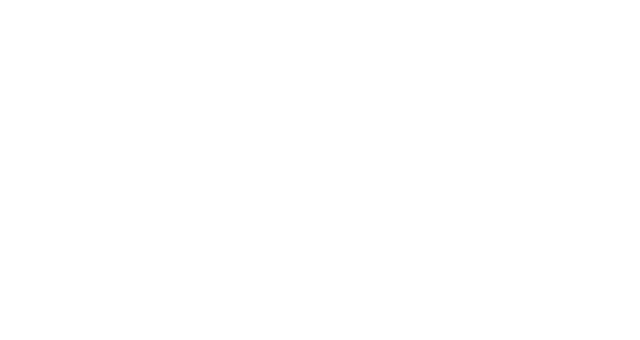
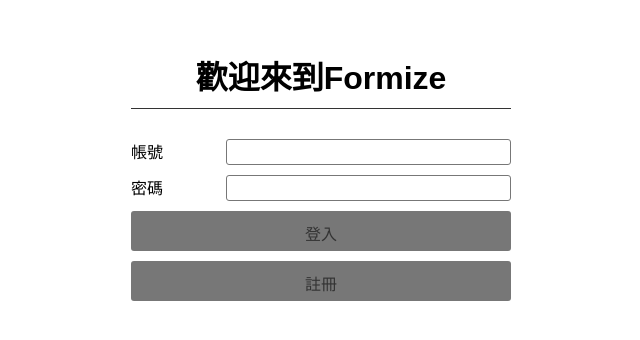
Before and after one commit to f0955710119/formize, a Next.js app: page / in a window 1280 px wide. Shown: the part 224-564 px from the top of the page, without its empty margins (319-959 px from the left). Built offline with nearby package versions, Linux system fonts and the light colour scheme; a web font is replaced by a local one.

Commit message:
Add simple layout for landing page

```diff
--- a/package.json
+++ b/package.json
@@ -13,7 +13,7 @@
     "@emotion/styled": "^11.8.1",
     "@mui/material": "^5.6.0",
     "@randex/material-ui-multiple-dates-picker": "^0.4.0",
-    "@types/styled-components": "^5.1.25",
+    "firebase": "^9.6.10",
     "next": "12.1.4",
     "react": "18.0.0",
     "react-dom": "18.0.0",
@@ -23,6 +23,7 @@
     "@types/node": "17.0.23",
     "@types/react": "18.0.1",
     "@types/react-dom": "18.0.0",
+    "@types/styled-components": "^5.1.25",
     "eslint": "8.13.0",
     "eslint-config-next": "12.1.4",
     "typescript": "4.6.3"
--- a/pages/_app.tsx
+++ b/pages/_app.tsx
@@ -18,7 +18,25 @@
   }
 
   body {
+    font-size: 1.6rem;
     font-family: openhuninn;
+  }
+
+  ul: {
+    list-style: none;
+  }
+
+  a:link,a:visited {
+    text-decoration: none;
+  }
+
+  button {
+    transition: background-color 0.3s;
+    border: none;
+  }
+
+  input:focus {
+    outline: none;
   }
 `;
 
--- a/pages/index.tsx
+++ b/pages/index.tsx
@@ -1,5 +1,17 @@
 import type { NextPage } from "next";
+import styled from "styled-components";
 import Head from "next/head";
+
+import LoginForm from "../src/components/LandingPage/LoginForm";
+
+const DefalutMain = styled.main`
+  width: 100vw;
+  height: 100vh;
+
+  display: flex;
+  justify-content: center;
+  align-items: center;
+`;
 
 const Home: NextPage = () => {
   return (
@@ -9,6 +21,10 @@
         <meta name="description" content="Formize - 簡易上手的質感問卷工具" />
         <link rel="icon" href="/favicon.ico" />
       </Head>
+
+      <DefalutMain>
+        <LoginForm />
+      </DefalutMain>
     </div>
   );
 };
--- /dev/null
+++ b/src/components/LandingPage/LoginForm.tsx
@@ -0,0 +1,89 @@
+import { FC } from "react";
+import styled from "styled-components";
+
+const DefaultLandingTitle = styled.h1`
+  display: block;
+  font-size: 3.2rem;
+  font-weight: bold;
+  text-align: center;
+  margin-bottom: 3rem;
+  padding-bottom: 1rem;
+  border-bottom: 1px solid #333;
+  width: 100%;
+`;
+
+const TraditionalText = styled.span`
+  font-family: inherit;
+`;
+
+const EnglishText = styled.span`
+  font-family: sans-serif;
+`;
+
+const Form = styled.form`
+  display: flex;
+  flex-direction: column;
+  padding: 1rem;
+  width: 40rem;
+`;
+
+const Field = styled.div`
+  margin-bottom: 1rem;
+  width: 100%;
+  display: flex;
+  border-radius: 3px;
+`;
+
+const Label = styled.label`
+  width: 10rem;
+`;
+
+const Input = styled.input`
+  width: 30rem;
+  border-radius: 3px;
+  padding: 0.4rem;
+  border: 1px solid #777;
+`;
+
+const Button = styled.button`
+  width: 100%;
+  height: 4rem;
+  padding: 1rem;
+
+  color: #333;
+  font-size: 1.6rem;
+  background-color: #777;
+  border-radius: 3px;
+
+  &:hover {
+    color: #fff;
+    background-color: #333;
+  }
+
+  &:not(:last-child) {
+    margin-bottom: 1rem;
+  }
+`;
+
+const LoginForm: FC = () => {
+  return (
+    <Form>
+      <DefaultLandingTitle>
+        <TraditionalText>歡迎來到</TraditionalText>
+        <EnglishText>Formize</EnglishText>
+      </DefaultLandingTitle>
+      <Field>
+        <Label>帳號</Label>
+        <Input type="text" name="account" autoComplete="off" />
+      </Field>
+      <Field>
+        <Label>密碼</Label>
+        <Input type="password" name="password" autoComplete="off" />
+      </Field>
+      <Button>登入</Button>
+      <Button>註冊</Button>
+    </Form>
+  );
+};
+
+export default LoginForm;
--- a/tsconfig.json
+++ b/tsconfig.json
@@ -15,6 +15,6 @@
     "jsx": "preserve",
     "incremental": true
   },
-  "include": ["next-env.d.ts", "**/*.ts", "**/*.tsx"],
+  "include": ["next-env.d.ts", "**/*.ts", "**/*.tsx", "src/utils/firebase.js"],
   "exclude": ["node_modules"]
 }
```
Also changed, not shown: src/utils/firebase.js (added, +28 -0 lines), 1 other file (tests, documents, lock files or other folders).
